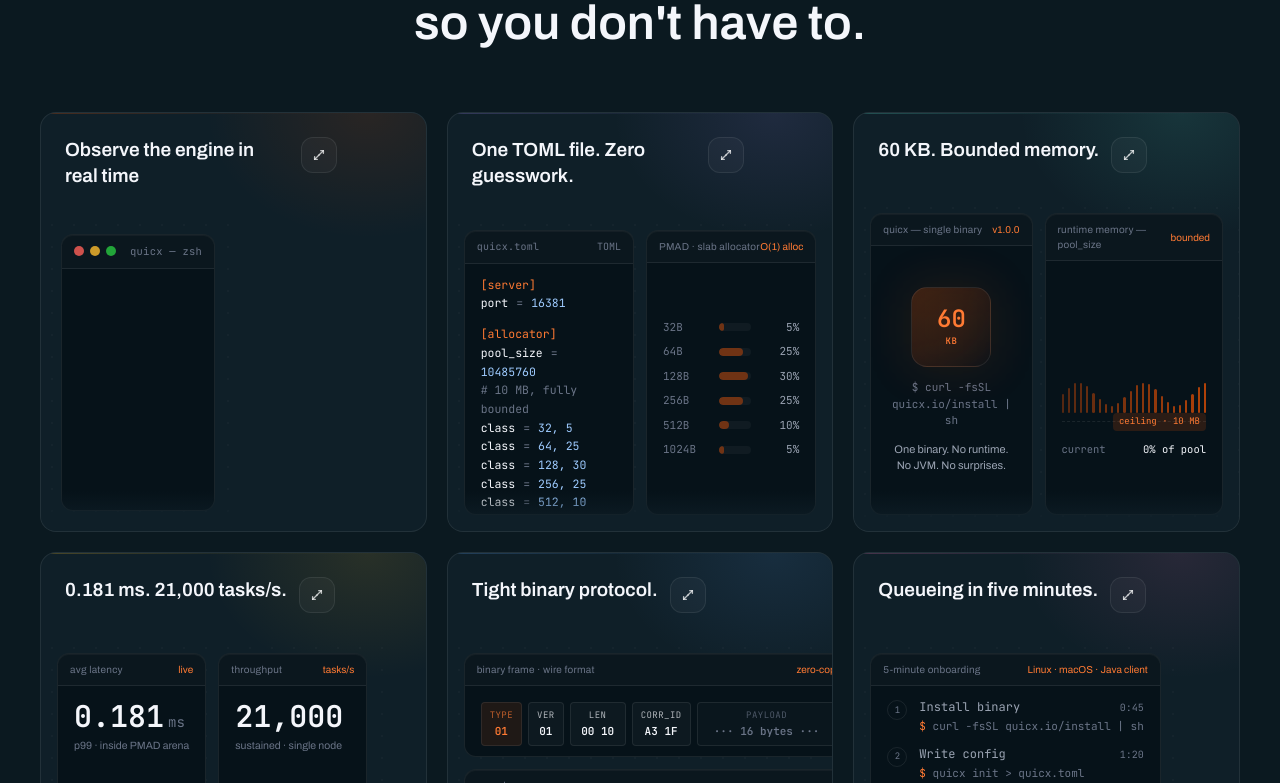
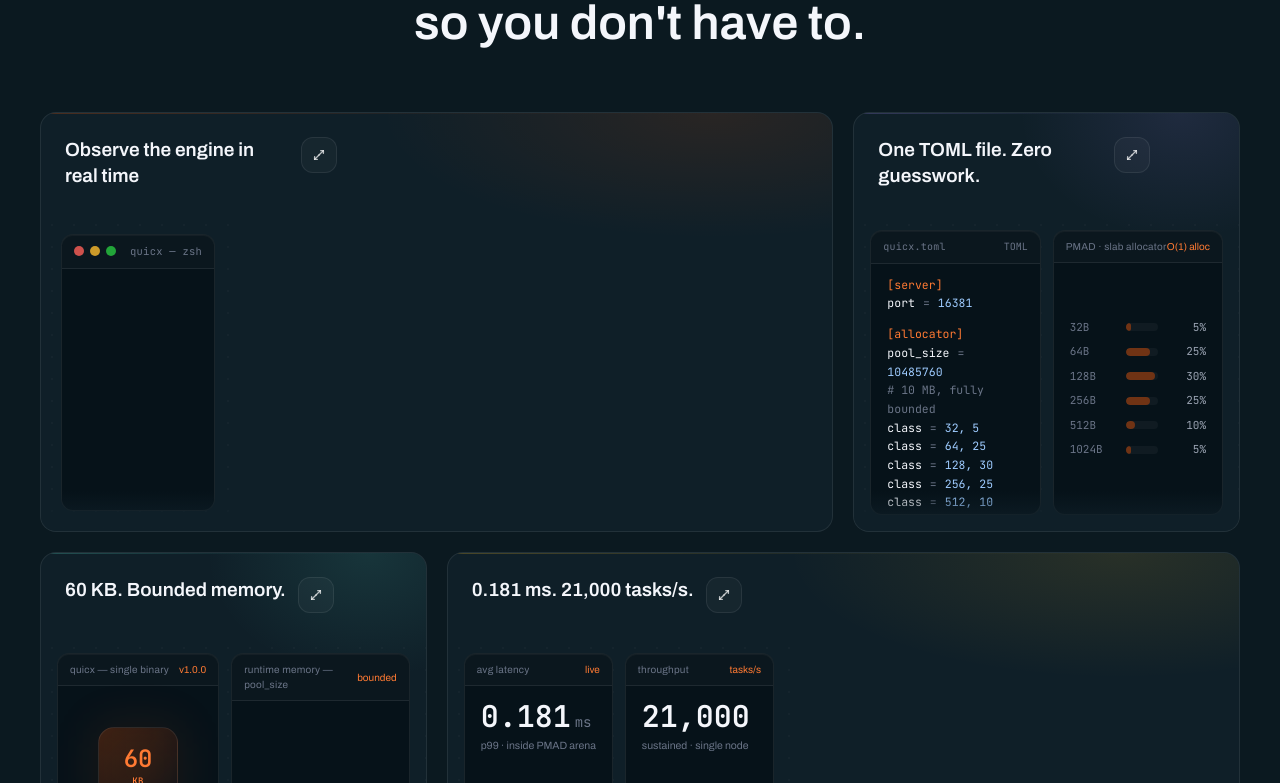
Before and after one commit to Quicx-Engine/quicx-website, a Next.js app in the folder client/: page / in a window 1280 px wide. Shown: the part 1197-1980 px from the top of the page. Built offline with nearby package versions, Linux system fonts and the light colour scheme.

Commit message:
cards looking better

```diff
--- a/client/src/components/site/FeatureCards.tsx
+++ b/client/src/components/site/FeatureCards.tsx
@@ -314,12 +314,17 @@
         </div>
 
         {/* Cards grid */}
-        <div className="mt-16 grid grid-cols-1 gap-5 sm:grid-cols-2 lg:grid-cols-3">
-          {features.map((f) => (
+        <div className="mt-16 grid grid-cols-1 gap-5 md:grid-cols-2 lg:grid-cols-3">
+          {features.map((f, i) => (
             <FeatureCard
               key={f.id}
               feature={f}
               onOpen={() => setOpenId(f.id)}
+              className={
+                i === 0 || i === 3 ? "md:col-span-2" :
+                i === 4 ? "lg:col-span-2" :
+                ""
+              }
             />
           ))}
         </div>
@@ -337,9 +342,11 @@
 function FeatureCard({
   feature,
   onOpen,
+  className,
 }: {
   feature: Feature;
   onOpen: () => void;
+  className?: string;
 }) {
   const [active, setActive] = useState(false);
 
@@ -355,7 +362,8 @@
         "group relative flex h-[420px] w-full flex-col overflow-hidden rounded-2xl border border-quicx-line bg-quicx-bg-2 text-left",
         "transition-all duration-500 ease-out",
         "hover:border-white/15 hover:bg-quicx-bg-3",
-        "focus-visible:outline-none focus-visible:ring-2 focus-visible:ring-quicx-orange/60 focus-visible:ring-offset-2 focus-visible:ring-offset-quicx-bg"
+        "focus-visible:outline-none focus-visible:ring-2 focus-visible:ring-quicx-orange/60 focus-visible:ring-offset-2 focus-visible:ring-offset-quicx-bg",
+        className
       )}
     >
       {/* Card tint — subtle radial glow in top-right */}
```
